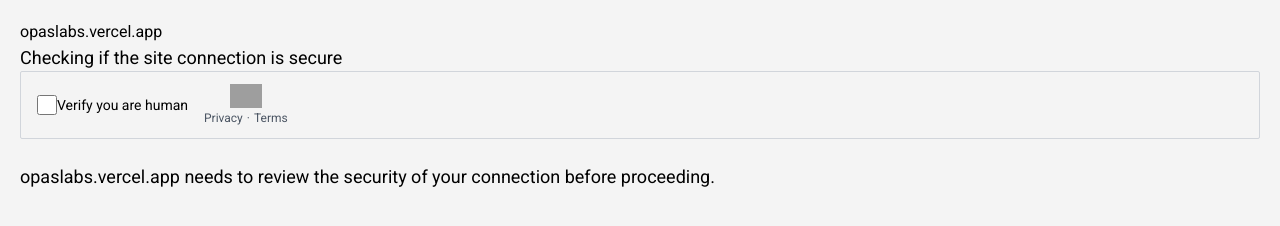
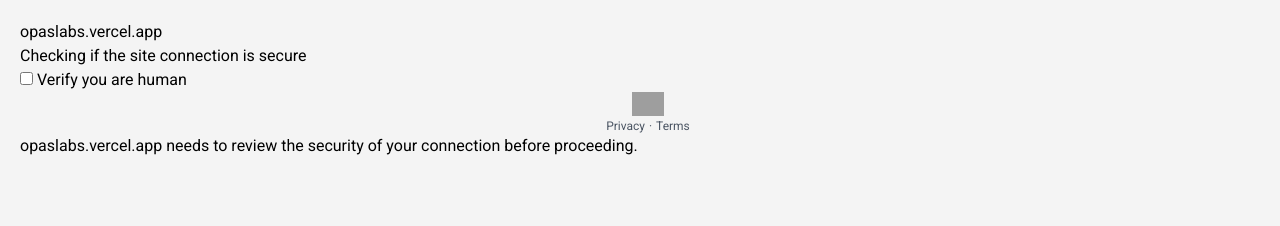
Before and after one commit to rishadaj874/opaslabs, a plain HTML site: page casting.html in a window 1280 px wide. Drawn offline with nearby package versions, Linux system fonts and the light colour scheme; grey boxes are pictures that could not be loaded.

Commit message:
Update casting.html

```diff
--- a/casting.html
+++ b/casting.html
@@ -14,61 +14,6 @@
       margin: 0;
       padding: 20px;
       min-height: 100vh;
-    }
-    h1 {
-      font-size: 1.875rem;
-      font-weight: normal;
-      margin-bottom: 0.5rem;
-      text-align: left;
-    }
-    p {
-      font-size: 1.125rem;
-      font-weight: normal;
-      margin-bottom: 1.5rem;
-      text-align: left;
-    }
-    section {
-      border: 1px solid #d1d5db;
-      border-radius: 0.125rem;
-      padding: 0.75rem 1rem;
-      display: flex;
-      align-items: center;
-      margin-bottom: 1.5rem;
-      text-align: left;
-    }
-    input[type="checkbox"] {
-      width: 1.25rem;
-      height: 1.25rem;
-      border: 1px solid #9ca3af;
-      border-radius: 0.125rem;
-    }
-    label {
-      font-size: 0.875rem;
-      user-select: none;
-    }
-    .ml-4 {
-      margin-left: 1rem;
-    }
-    .flex {
-      display: flex;
-    }
-    .flex-col {
-      flex-direction: column;
-    }
-    .items-center {
-      align-items: center;
-    }
-    .space-x-1 > * + * {
-      margin-left: 0.25rem;
-    }
-    .text-xs {
-      font-size: 0.75rem;
-    }
-    .text-gray-600 {
-      color: #4b5563;
-    }
-    .mt-0.5 {
-      margin-top: 0.125rem;
     }
   </style>
 </head>
```
